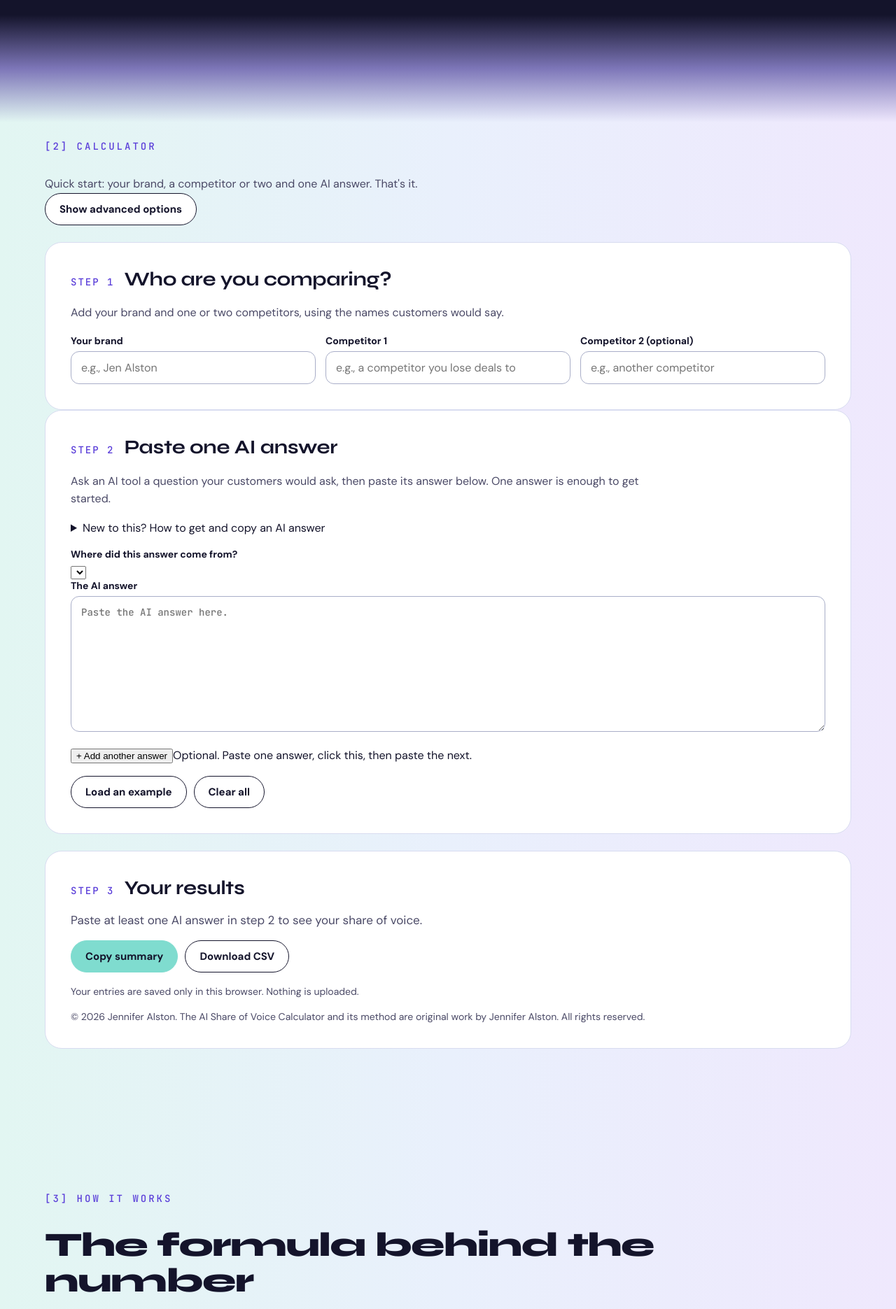
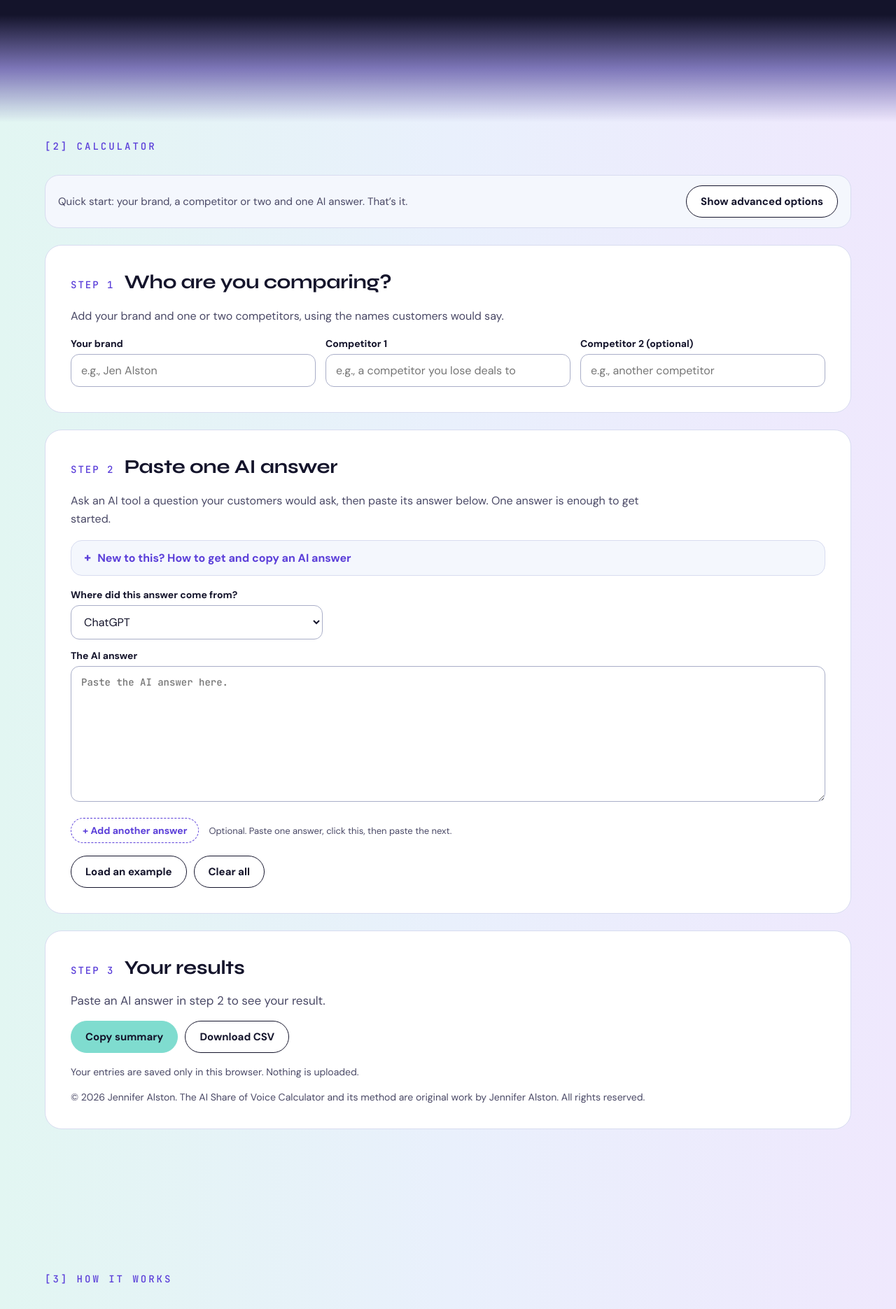
Before and after one commit to JBreezeA/jenalston-site, a Jekyll site: the page built from ai-share-of-voice-calculator.html, in a window 1280 px wide. Shown: the part 734-2605 px from the top of the page at 70% size. Built offline with Jekyll 4.4.1, drawn with Linux system fonts in a browser that asks for light colours; some of the changed lines change nothing that is shown.

Commit message:
Add files via upload

```diff
--- a/assets/sov-calculator.css
+++ b/assets/sov-calculator.css
@@ -105,3 +105,30 @@
 }
 #sov-results{display:flex;flex-direction:column;gap:24px}
 #sov-results .sov-board + .sov-table-wrap{margin-top:-10px}
+.sov-howto{border:1px solid #D8DCF0;border-radius:16px;background:#F4F7FD;padding:0 18px}
+.sov-howto summary{cursor:pointer;padding:14px 0;font-weight:700;color:#5B3FD9;list-style:none}
+.sov-howto summary::-webkit-details-marker{display:none}
+.sov-howto summary::before{content:"+ ";font-family:'JetBrains Mono',monospace}
+.sov-howto[open] summary::before{content:"– "}
+.sov-howto ol{margin:0 0 12px;padding-left:1.3em;display:flex;flex-direction:column;gap:10px;font-size:16px;line-height:1.55;color:#34334F}
+.sov-howto .sov-help{margin-bottom:16px}
+.sov-plat-actions{display:flex;flex-wrap:wrap;align-items:center;gap:8px 14px;margin:-6px 0 16px}
+.sov-add-answer{font-family:inherit;font-size:14px;font-weight:700;border:1px dashed #5B3FD9;color:#5B3FD9;background:#FFFFFF;border-radius:999px;padding:8px 16px;cursor:pointer}
+.sov-add-answer:hover{background:#F1ECFD}
+.sov-add-answer:focus-visible{outline:3px solid #9BEADF;outline-offset:2px}
+.sov-plat-tip{font-size:13px;color:#4A4966}
+.sov-howto ol.sov-howto-sub{list-style:lower-alpha;margin:8px 0;gap:6px;font-size:15px}
+.sov-howto code{font-family:'JetBrains Mono',monospace;font-size:.88em;background:#FFFFFF;padding:1px 6px;border-radius:6px}
+.sov [hidden]{display:none!important}
+.sov-view{display:flex;flex-direction:column;gap:24px}
+.sov-viewbar{display:flex;flex-wrap:wrap;align-items:center;justify-content:space-between;gap:12px 20px;background:#F4F7FD;border:1px solid #D8DCF0;border-radius:20px;padding:14px 18px}
+.sov-viewbar .sov-help{flex:1 1 280px;font-size:15px}
+.sov-q-fields{display:flex;flex-direction:column;gap:14px}
+.sov-q-plat{max-width:360px}
+.sov select{box-sizing:border-box;width:100%;border:1px solid #A9AEC8;border-radius:12px;padding:12px 14px;font-family:inherit;font-size:16px;color:#14142B;background:#FFFFFF}
+.sov select:focus{outline:3px solid #9BEADF;outline-offset:2px}
+.sov-q-lblrow{display:flex;justify-content:space-between;align-items:baseline;gap:12px}
+#sov-q-answer{min-height:180px}
+#sov-quick .sov-plat-actions{margin:0}
+.sov-sentence{margin:0;font-size:clamp(18px,1.8vw,21px);line-height:1.55;color:#14142B;max-width:760px}
+.sov-nudge{margin:0;font-size:16px;line-height:1.55;color:#34334F}
--- a/assets/sov-calculator.js
+++ b/assets/sov-calculator.js
@@ -15,6 +15,8 @@
 function blankComp() { return { name: '', aliases: '', domain: '' }; }
 function blankState() {
 var s = {
+view: 'quick',
+qPlat: 'chatgpt',
 mode: 'paste',
 countBy: 'unique',
 you: { name: '', aliases: '', domain: '', pages: '' },
@@ -46,9 +48,27 @@
 if (!s.counts[p.id] || typeof s.counts[p.id] !== 'object') s.counts[p.id] = {};
 if (!s.cites[p.id] || typeof s.cites[p.id] !== 'object') s.cites[p.id] = {};
 });
+if (!PLATFORMS.some(function (p) { return p.id === s.qPlat; })) {
+var filled = PLATFORMS.filter(function (p) { return s.answers[p.id].trim(); });
+s.qPlat = filled.length === 1 ? filled[0].id : 'chatgpt';
+}
+if (s.view !== 'quick' && s.view !== 'advanced') s.view = hasAdvanced(s) ? 'advanced' : 'quick';
 return s;
 } catch (e) { return null; }
 }
+function filledVal(v) { return v !== undefined && v !== null && String(v).trim() !== ''; }
+function hasAdvanced(s) {
+if (s.mode === 'manual' || s.countBy === 'all') return true;
+if (s.you.aliases.trim() || s.you.domain.trim() || s.you.pages.trim()) return true;
+if (s.comps.some(function (c, i) { return (i >= 2 && c.name.trim()) || c.aliases.trim() || c.domain.trim(); })) return true;
+return PLATFORMS.some(function (p) {
+if (p.id !== s.qPlat && s.answers[p.id].trim()) return true;
+return Object.keys(s.counts[p.id]).some(function (k) { return filledVal(s.counts[p.id][k]); }) ||
+Object.keys(s.cites[p.id]).some(function (k) { return filledVal(s.cites[p.id][k]); });
+});
+}
+function isQuick() { return state.view === 'quick'; }
+function platName(id) { for (var i = 0; i < PLATFORMS.length; i++) if (PLATFORMS[i].id === id) return PLATFORMS[i].name; return ''; }
 function save() {
 try { window.localStorage.setItem(STORE_KEY, JSON.stringify(state)); } catch (e) { /* ignore */ }
 }
@@ -129,18 +149,24 @@
 return Math.round(v) + '%';
 }
 function num(v) { var n = parseInt(v, 10); return isNaN(n) || n < 0 ? 0 : n; }
+// Quick start counts only what it shows: your brand name, competitors 1-2 (names only) and the one answer box.
 function brands() {
-var list = [{ key: 'you', name: state.you.name.trim() || 'Your brand', aliases: state.you.aliases, domain: cleanDomain(state.you.domain), isYou: true }];
+var q = isQuick();
+var list = [{ key: 'you', name: state.you.name.trim() || 'Your brand', aliases: q ? '' : state.you.aliases, domain: q ? '' : cleanDomain(state.you.domain), isYou: true }];
 state.comps.forEach(function (c, i) {
-if (c.name.trim()) list.push({ key: 'c' + i, name: c.name.trim(), aliases: c.aliases, domain: cleanDomain(c.domain), isYou: false });
+if (q && i > 1) return;
+if (c.name.trim()) list.push({ key: 'c' + i, name: c.name.trim(), aliases: q ? '' : c.aliases, domain: q ? '' : cleanDomain(c.domain), isYou: false });
 });
 return list;
 }
 function compute() {
+var q = isQuick();
+var mode = q ? 'paste' : state.mode;
+var countBy = q ? 'unique' : state.countBy;
 var bs = brands();
-var pages = state.mode === 'paste' ? trackedPages() : [];
+var pages = mode === 'paste' && !q ? trackedPages() : [];
 var res = {
-mode: state.mode, countBy: state.countBy, brands: bs, pages: pages, platforms: [],
+quick: q, mode: mode, countBy: countBy, brands: bs, pages: pages, platforms: [],
 totals: {}, citeTotals: {}, grand: 0, citeGrand: 0,
 answers: 0, youMentionAnswers: 0, youCiteAnswers: 0, pageAnswers: {},
 domain: bs[0].domain, anyDomains: bs.some(function (b) { return !!b.domain; })
@@ -153,17 +179,18 @@
 dm[b.key] = domainMatcher(b.domain);
 });
 PLATFORMS.forEach(function (p) {
+if (q && p.id !== state.qPlat) return;
 var row = { id: p.id, name: p.name, counts: {}, cites: {}, total: 0, citeTotal: 0, answers: 0, youAnswers: 0, youCited: 0, pages: {} };
 bs.forEach(function (b) { row.counts[b.key] = 0; row.cites[b.key] = 0; });
 pages.forEach(function (pg) { row.pages[pg.key] = 0; });
-if (state.mode === 'paste') {
+if (mode === 'paste') {
 var ans = splitAnswers(state.answers[p.id]);
 row.answers = ans.length;
 ans.forEach(function (a) {
 bs.forEach(function (b) {
 var n = countIn(nm[b.key], a);
 var c = countIn(dm[b.key], a);
-if (state.countBy === 'unique') { n = Math.min(n, 1); c = Math.min(c, 1); }
+if (countBy === 'unique') { n = Math.min(n, 1); c = Math.min(c, 1); }
 row.counts[b.key] += n;
 row.cites[b.key] += c;
 if (b.isYou && n > 0) row.youAnswers++;
@@ -178,7 +205,7 @@
 });
 }
 bs.forEach(function (b) { row.total += row.counts[b.key]; row.citeTotal += row.cites[b.key]; });
-var used = state.mode === 'paste' ? row.answers > 0 : (row.total > 0 || row.citeTotal > 0);
+var used = mode === 'paste' ? row.answers > 0 : (row.total > 0 || row.citeTotal > 0);
 if (!used) return;
 bs.forEach(function (b) { res.totals[b.key] += row.counts[b.key]; res.citeTotals[b.key] += row.cites[b.key]; });
 pages.forEach(function (pg) { res.pageAnswers[pg.key] += row.pages[pg.key]; });
@@ -227,20 +254,62 @@
 var box = $('#sov-answers');
 box.textContent = '';
 PLATFORMS.forEach(function (p) {
-var ta = el('textarea', { id: 'sov-ans-' + p.id, rows: '6', spellcheck: 'false', placeholder: 'Paste ' + p.name + ' answers here, including their sources. Put a line with --- between answers.' });
+var ta = el('textarea', { id: 'sov-ans-' + p.id, rows: '6', spellcheck: 'false', placeholder: 'Paste a ' + p.name + ' answer here.' });
 ta.value = state.answers[p.id];
 var meta = el('span', { class: 'sov-meta', 'aria-live': 'polite' });
 function upd() { var n = splitAnswers(ta.value).length; meta.textContent = n ? n + (n === 1 ? ' answer' : ' answers') : 'Skipped'; }
 ta.addEventListener('input', function () { state.answers[p.id] = ta.value; upd(); changed(false); });
 upd();
+var addBtn = el('button', { type: 'button', class: 'sov-add-answer', text: '+ Add another answer', 'aria-label': 'Add another ' + p.name + ' answer' });
+addBtn.addEventListener('click', function () { addAnswer(ta, p.id, upd); });
 var det = el('details', { class: 'sov-plat' }, [
 el('summary', null, [el('span', { class: 'sov-plat-name', text: p.name }), meta]),
 el('label', { class: 'sr', for: 'sov-ans-' + p.id, text: p.name + ' answers' }),
-ta
+ta,
+el('div', { class: 'sov-plat-actions' }, [addBtn, el('span', { class: 'sov-plat-tip', text: 'Paste one answer, click this, then paste the next.' })])
 ]);
-if (state.answers[p.id].trim() || p.id === 'aio') det.open = true;
+if (state.answers[p.id].trim() || p.id === state.qPlat) det.open = true;
 box.appendChild(det);
 });
+}
+// Inserts the --- separator so beginners never have to type it.
+function addAnswer(ta, pid, upd) {
+var v = ta.value.replace(/\s+$/, '');
+if (v && !/(^|\n)\s*-{3,}\s*$/.test(v)) v += '\n---\n';
+else if (v) v += '\n';
+ta.value = v;
+state.answers[pid] = ta.value; upd(); changed(false);
+ta.focus();
+try { ta.setSelectionRange(ta.value.length, ta.value.length); } catch (e) { /* ignore */ }
+ta.scrollTop = ta.scrollHeight;
+}
+function ensureTwoComps() { while (state.comps.length < 2) state.comps.push(blankComp()); }
+function quickMeta() {
+var n = splitAnswers(state.answers[state.qPlat]).length;
+$('#sov-q-meta').textContent = n ? n + (n === 1 ? ' answer' : ' answers') : '';
+}
+function renderQuick() {
+ensureTwoComps();
+$('#sov-q-name').value = state.you.name;
+$('#sov-q-c0').value = state.comps[0].name;
+$('#sov-q-c1').value = state.comps[1].name;
+var sel = $('#sov-q-plat');
+if (!sel.options.length) PLATFORMS.forEach(function (p) { sel.appendChild(el('option', { value: p.id, text: p.name })); });
+sel.value = state.qPlat;
+$('#sov-q-answer').value = state.answers[state.qPlat];
+quickMeta();
+$('#sov-q-hidden-note').hidden = !hasAdvanced(state);
+}
+function renderView() {
+var q = isQuick();
+$('#sov-quick').hidden = !q;
+$('#sov-adv').hidden = q;
+var btn = $('#sov-view-toggle');
+btn.textContent = q ? 'Show advanced options' : 'Back to quick start';
+btn.setAttribute('aria-expanded', q ? 'false' : 'true');
+$('#sov-view-note').textContent = q
+? 'Quick start: your brand, a competitor or two and one AI answer. That’s it.'
+: 'Advanced options: up to six platforms, more competitors, other names and websites, specific pages, how mentions are counted, and citation share of voice.';
 }
 function countTable(store, what) {
 var bs = brands();
@@ -324,10 +393,11 @@
 var out = $('#sov-results');
 out.textContent = '';
 lastResult = r;
+if (r.quick) { renderQuickResult(out, r); return; }
 if (!r.platforms.length || (r.grand === 0 && r.citeGrand === 0)) {
 out.appendChild(el('p', { class: 'sov-empty', text: r.platforms.length
 ? 'No tracked brands or websites were found in these answers yet. Check the names and websites in step 1.'
-: (state.mode === 'paste' ? 'Paste at least one AI answer in step 2 to see your share of voice.' : 'Enter mention counts in step 2 to see your share of voice.') }));
+: (r.mode === 'paste' ? 'Paste at least one AI answer in step 2 to see your share of voice.' : 'Enter mention counts in step 2 to see your share of voice.') }));
 return;
 }
 var you = r.brands[0];
@@ -401,6 +471,52 @@
 out.appendChild(el('div', { class: 'sov-insights' }, [el('h3', { text: 'What this tells you' }), ul]));
 }
 }
+function joinNames(list) {
+if (list.length <= 1) return list.join('');
+if (list.length === 2) return list[0] + ' and ' + list[1];
+return list.slice(0, -1).join(', ') + ' and ' + list[list.length - 1];
+}
+function quickSentence(r) {
+var you = r.brands[0].name, plat = r.platforms[0].name, n = r.answers, named = r.youMentionAnswers;
+var s = [];
+if (n === 1) s.push(named ? plat + ' named ' + you + ' in this answer.' : plat + ' didn’t name ' + you + ' in this answer.');
+else s.push(plat + ' named ' + you + ' in ' + named + ' of ' + n + ' answers.');
+var others = r.brands.slice(1);
+var top = Math.max.apply(null, r.brands.map(function (b) { return r.totals[b.key]; }));
+var leaders = others.filter(function (b) { return r.totals[b.key] === top; }).map(function (b) { return b.name; });
+if (r.totals.you > 0) {
+s.push('That gives ' + you + ' ' + fmtPct(pct(r.totals.you, r.grand)) + ' of the mentions among the brands you’re tracking.');
+if (r.totals.you === top && !leaders.length) s.push('You’re in the lead. Nice!');
+else if (r.totals.you === top) s.push('You’re tied for the lead with ' + joinNames(leaders) + '.');
+else s.push(joinNames(leaders) + (leaders.length > 1 ? ' were' : ' was') + ' named more often, so it’s worth reading what the answer says about them.');
+} else {
+s.push(joinNames(others.filter(function (b) { return r.totals[b.key] > 0; }).map(function (b) { return b.name; })) + ' got all the mentions this time. That’s useful to know, and it’s a good place to start working.');
+}
+return s.join(' ');
+}
+function renderQuickResult(out, r) {
+var hasComp = r.brands.length > 1;
+if (!r.answers) { out.appendChild(el('p', { class: 'sov-empty', text: 'Paste an AI answer in step 2 to see your result.' })); return; }
+if (!hasComp) { out.appendChild(el('p', { class: 'sov-empty', text: 'Add at least one competitor in step 1 so there’s someone to compare you with.' })); return; }
+if (r.grand === 0) {
+out.appendChild(el('p', { class: 'sov-empty', text: r.platforms[0].name + ' didn’t name any of these brands. That happens! Try another question your customers would ask, or check the spelling of the names in step 1.' }));
+return;
+}
+var you = r.brands[0];
+var blended = pct(r.totals.you, r.grand);
+out.appendChild(el('div', { class: 'sov-head' }, [el('div', null, [
+el('div', { class: 'sov-kicker', text: you.name + ': AI share of voice on ' + r.platforms[0].name }),
+el('div', { class: 'sov-big', text: fmtPct(blended) }),
+el('div', { class: 'sov-sub', text: r.totals.you + ' of ' + r.grand + ' brand mentions across ' + r.answers + (r.answers === 1 ? ' answer' : ' answers') })
+])]));
+out.appendChild(el('p', { class: 'sov-sentence', text: quickSentence(r) }));
+var ranked = r.brands.slice().sort(function (a, b) { return r.totals[b.key] - r.totals[a.key]; });
+out.appendChild(board('Share of the mentions', 'Each brand counts once per answer.', ranked, r.totals, r.grand));
+if (r.answers < 3) out.appendChild(el('div', { class: 'sov-insights' }, [el('p', { class: 'sov-nudge', text: SAMPLE_NOTE_QUICK })]));
+out.appendChild(el('p', { class: 'sov-note', text: 'Want to compare platforms, add more competitors or see whether AI tools cite your website? Use Show advanced options at the top of the calculator.' }));
+}
+var SAMPLE_NOTE_QUICK = 'Nice start! AI answers change from run to run, so think of this as a snapshot. For a steadier number, ask the same question two or three more times in a fresh chat, and add each answer with “+ Add another answer.”';
+var SAMPLE_NOTE = 'Nice start! AI answers change from run to run, so think of this as a snapshot. Ask each question two or three times per platform for a steadier number.';
 function insights(r, ranked) {
 var t = [];
 var you = r.brands[0].name;
@@ -426,7 +542,7 @@
 if (none.length === r.pages.length) t.push('None of your tracked pages were cited. Check that each page answers these prompts directly, and that it is indexed and linked from your other pages.');
 else if (none.length) t.push(none.length + (none.length === 1 ? ' tracked page was' : ' tracked pages were') + ' not cited in any answer: ' + none.map(function (p) { return p.label; }).join(', ') + '.');
 }
-if (r.mode === 'paste' && r.answers < 10) t.push('This is a small sample. Run each prompt two or three times per platform for a steadier number.');
+if (r.mode === 'paste' && r.answers < 10) t.push(SAMPLE_NOTE);
 return t;
 }
 function methodLabel(r) { return r.countBy === 'unique' ? 'counted once per answer' : 'counting every mention'; }
@@ -479,8 +595,21 @@
 var old = btn.textContent; btn.textContent = msg;
 setTimeout(function () { btn.textContent = old; }, 1600);
 }
+function loadQuickExample() {
+var s = blankState();
+s.view = 'quick';
+s.qPlat = 'chatgpt';
+s.you.name = 'Sketchwell';
+s.comps[0].name = 'Pixelry';
+s.comps[1].name = 'Canvasly';
+s.answers.chatgpt = 'Here are a few strong options for small business design: 1. Canvasly, the easiest to learn. 2. Pixelry, great for photo editing. 3. Sketchwell, known for ready-made social templates. 4. Draw Deck. Each has a free tier.';
+state = s;
+renderAll();
+}
 function loadExample() {
 var s = blankState();
+s.view = 'advanced';
+s.qPlat = 'aio';
 s.mode = state.mode;
 s.countBy = state.countBy;
 if (s.mode === 'paste') {
@@ -543,10 +672,39 @@
 $('#sov-you-aliases').value = state.you.aliases;
 $('#sov-you-domain').value = state.you.domain;
 $('#sov-you-pages').value = state.you.pages;
-renderBrands(); renderAnswers(); renderCounts(); renderMode(); renderCountBy(); renderPagesNote(); renderResults(); save();
+renderBrands(); renderAnswers(); renderCounts(); renderMode(); renderCountBy(); renderPagesNote(); renderQuick(); renderView(); renderResults(); save();
+}
+function clearAll() {
+var keep = { view: state.view, mode: state.mode, countBy: state.countBy, qPlat: state.qPlat };
+state = blankState();
+Object.keys(keep).forEach(function (k) { state[k] = keep[k]; });
+renderAll();
+}
+function initQuick() {
+$('#sov-q-name').addEventListener('input', function (e) { state.you.name = e.target.value; changed(false); });
+[0, 1].forEach(function (i) {
+$('#sov-q-c' + i).addEventListener('input', function (e) { ensureTwoComps(); state.comps[i].name = e.target.value; changed(false); });
+});
+$('#sov-q-plat').addEventListener('change', function (e) {
+var next = e.target.value, prev = state.qPlat;
+if (next === prev) return;
+var t = state.answers[next]; state.answers[next] = state.answers[prev]; state.answers[prev] = t; // the answer follows the dropdown
+state.qPlat = next;
+renderAnswers(); renderQuick(); changed(false);
+});
+var ta = $('#sov-q-answer');
+ta.addEventListener('input', function () { state.answers[state.qPlat] = ta.value; quickMeta(); changed(false); });
+$('#sov-q-add').addEventListener('click', function () { addAnswer(ta, state.qPlat, quickMeta); });
+$('#sov-q-example').addEventListener('click', loadQuickExample);
+$('#sov-q-clear').addEventListener('click', clearAll);
+$('#sov-view-toggle').addEventListener('click', function () {
+state.view = isQuick() ? 'advanced' : 'quick';
+renderAll();
+});
 }
 function init() {
 if (!$('#sov-app')) return;
+initQuick();
 $('#sov-you-name').addEventListener('input', function (e) { state.you.name = e.target.value; changed(true); });
 $('#sov-you-aliases').addEventListener('input', function (e) { state.you.aliases = e.target.value; changed(false); });
 $('#sov-you-domain').addEventListener('input', function (e) { state.you.domain = e.target.value; changed(false); });
@@ -563,9 +721,7 @@
 $('#sov-count-all').addEventListener('click', function () { state.countBy = 'all'; renderCountBy(); changed(false); });
 $('#sov-count-unique').addEventListener('click', function () { state.countBy = 'unique'; renderCountBy(); changed(false); });
 $('#sov-example').addEventListener('click', loadExample);
-$('#sov-clear').addEventListener('click', function () {
-var mode = state.mode, cb = state.countBy; state = blankState(); state.mode = mode; state.countBy = cb; renderAll();
-});
+$('#sov-clear').addEventListener('click', clearAll);
 $('#sov-copy').addEventListener('click', function (e) {
 var btn = e.currentTarget;
 if (!lastResult || (!lastResult.grand && !lastResult.citeGrand)) { flash(btn, 'Nothing to copy yet'); return; }
```
